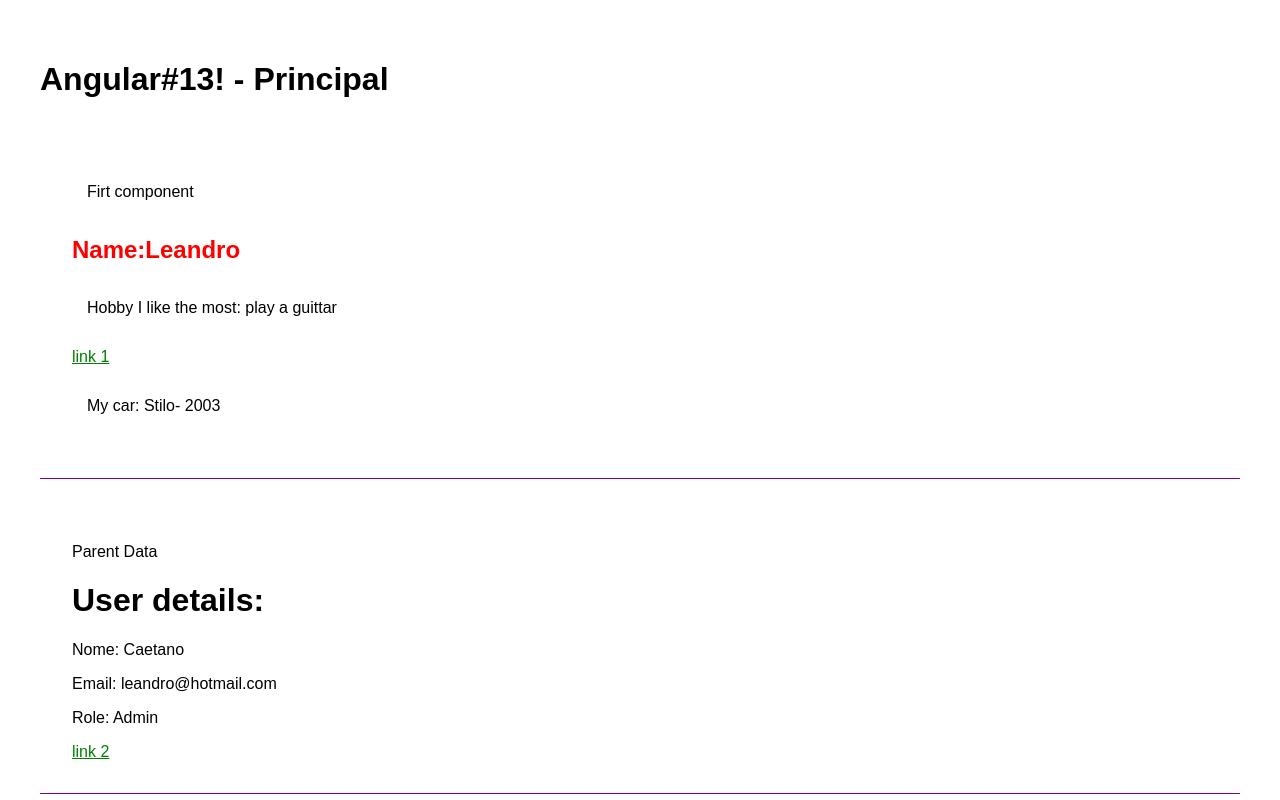
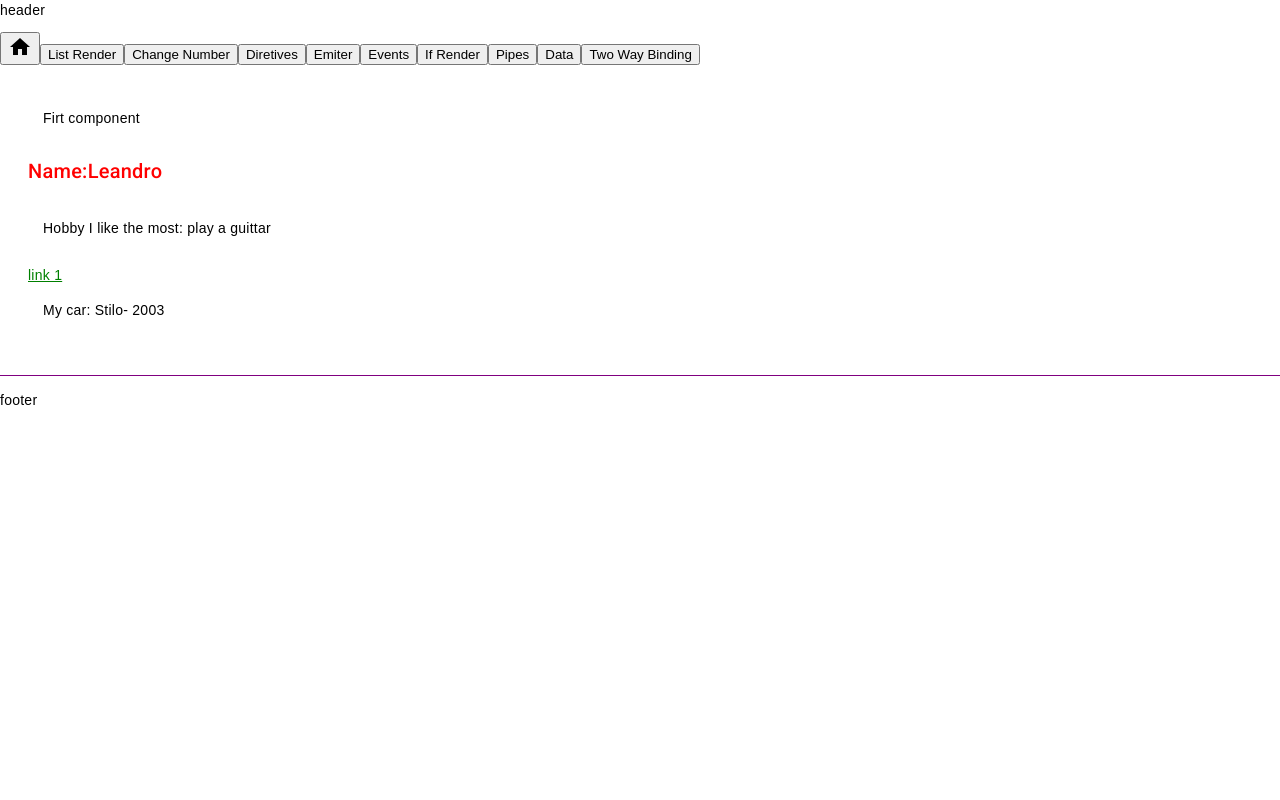
Before and after one commit to CaetanoLeandro/AngularTS, an Angular app: page / in a window 1280 px wide. Shown: the top 800 px of the page. Built offline with nearby package versions, Linux system fonts and the light colour scheme.

Commit message:
config material Icon

```diff
--- a/angular.json
+++ b/angular.json
@@ -25,6 +25,7 @@
               "src/assets"
             ],
             "styles": [
+              "@angular/material/prebuilt-themes/purple-green.css",
               "src/styles.css"
             ],
             "scripts": []
@@ -87,6 +88,7 @@
               "src/assets"
             ],
             "styles": [
+              "@angular/material/prebuilt-themes/purple-green.css",
               "src/styles.css"
             ],
             "scripts": []
--- a/package.json
+++ b/package.json
@@ -11,13 +11,16 @@
   "private": true,
   "dependencies": {
     "@angular/animations": "^15.0.0",
+    "@angular/cdk": "^15.0.3",
     "@angular/common": "^15.0.0",
     "@angular/compiler": "^15.0.0",
     "@angular/core": "^15.0.0",
     "@angular/forms": "^15.0.0",
+    "@angular/material": "^15.0.3",
     "@angular/platform-browser": "^15.0.0",
     "@angular/platform-browser-dynamic": "^15.0.0",
     "@angular/router": "^15.0.0",
+    "@material/icon-button": "^14.0.0",
     "rxjs": "~7.5.0",
     "tslib": "^2.3.0",
     "zone.js": "~0.12.0"
--- a/src/app/app.component.html
+++ b/src/app/app.component.html
@@ -1,5 +1,18 @@
-<div class="class">
-  <h1> Angular#13! - Principal </h1>
+<p>header</p>
+<nav>
+  <button mat-fab extended routerLink="/"><mat-icon>home</mat-icon></button>
+  <button  routerLink="/list"> List  Render</button >
+  <button  routerLink="/number"> Change Number </button >
+  <button  routerLink="/directives"> Diretives </button >
+  <button  routerLink="/emiter"> Emiter </button >
+  <button  routerLink="/events"> Events </button >
+  <button  routerLink="/ifRender"> If Render </button >
+  <button  routerLink="/pipes"> Pipes </button >
+  <button  routerLink="/data"> Data </button >
+  <button  routerLink="/twoWay"> Two Way Binding </button >
+</nav>
+<router-outlet></router-outlet>
+<!-- <h1> Angular#13! - Principal </h1>
 <app-first-component></app-first-component>
 <app-parent-data [userName]="userName" [userData]="userData"></app-parent-data>
 <app-directives></app-directives>
@@ -7,5 +20,5 @@
 <app-events></app-events>
 <app-emiter></app-emiter>
 <app-list-render></app-list-render>
-  <app-pipes></app-pipes>
-</div>
+<app-pipes></app-pipes> -->
+<p>footer</p>
--- a/src/index.html
+++ b/src/index.html
@@ -6,8 +6,11 @@
   <base href="/">
   <meta name="viewport" content="width=device-width, initial-scale=1">
   <link rel="icon" type="image/x-icon" href="favicon.ico">
+  <link rel="preconnect" href="https://fonts.gstatic.com">
+  <link href="https://fonts.googleapis.com/css2?family=Roboto:wght@300;400;500&display=swap" rel="stylesheet">
+  <link href="https://fonts.googleapis.com/icon?family=Material+Icons" rel="stylesheet">
 </head>
-<body>
+<body class="mat-typography">
   <app-root></app-root>
 </body>
 </html>
--- a/src/styles.css
+++ b/src/styles.css
@@ -15,3 +15,5 @@ body {
   padding: 2em;
   margin-bottom: 1em ;
 }
+html, body { height: 100%; }
+body { margin: 0; font-family: Roboto, "Helvetica Neue", sans-serif; }
```
Also changed, not shown: src/app/app.module.ts (+8 -5 lines), 1 other file (tests, documents, lock files or other folders). Lines whose indentation alone changed are shown as unchanged.
